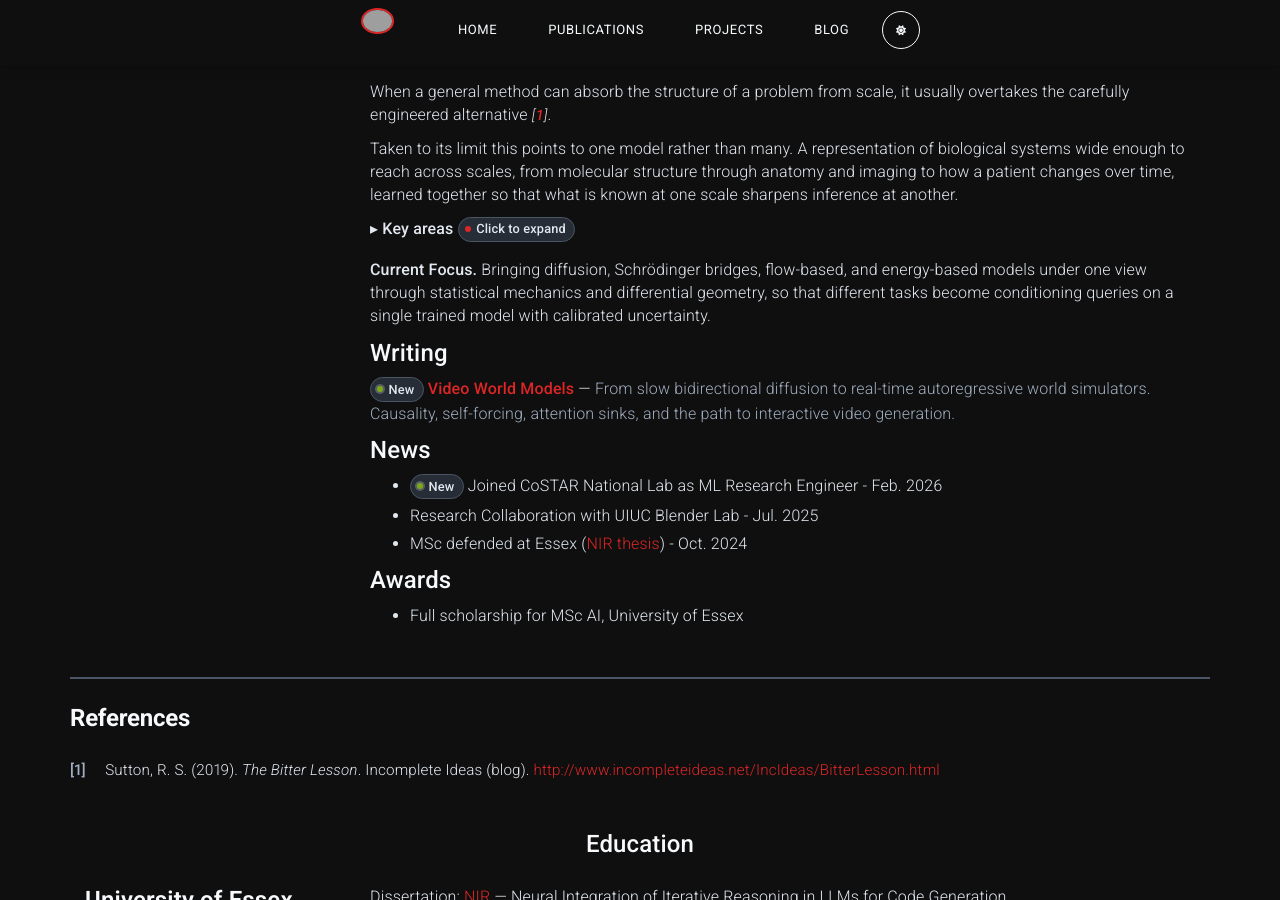
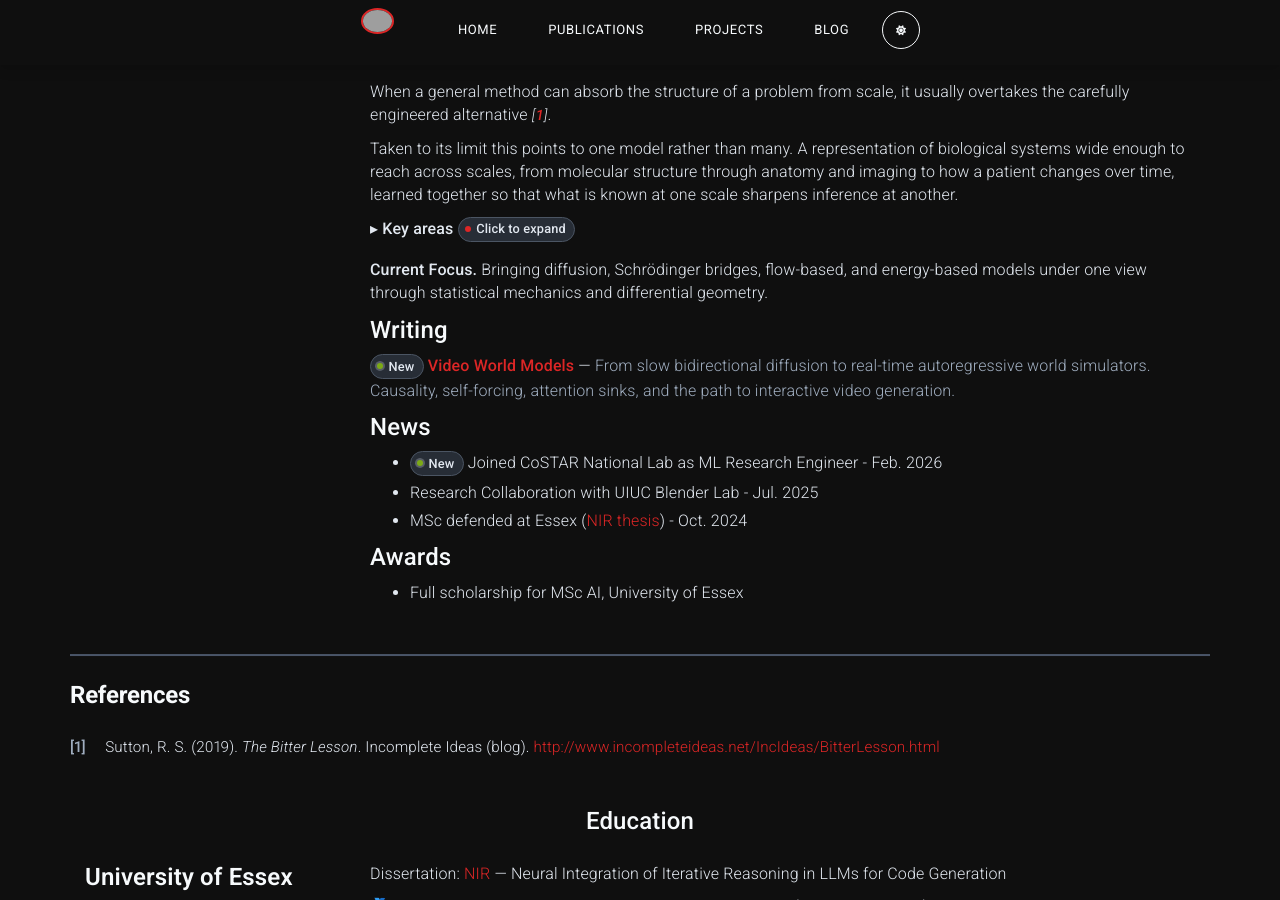
Before and after one commit to soran-ghaderi/soran-ghaderi.github.io, a Jekyll site: the page built from index.md, in a window 1280 px wide and 900 px high, scrolled down 528 px. Built offline with Jekyll 4.4.1, drawn with Linux system fonts in a browser that asks for light colours; nearby versions of some CDN libraries.

Commit message:
docs: update contents

```diff
--- a/_config.yml
+++ b/_config.yml
@@ -180,7 +180,7 @@ about_content: | # this will include new lines to allow paragraphs
   </details>
 
   <p style="margin-top: 1em;">
-  <strong>Current Focus.</strong> Bringing diffusion, Schrödinger bridges, flow-based, and energy-based models under one view through statistical mechanics and differential geometry, so that different tasks become conditioning queries on a single trained model with calibrated uncertainty.
+  <strong>Current Focus.</strong> Bringing diffusion, Schrödinger bridges, flow-based, and energy-based models under one view through statistical mechanics and differential geometry.
   </p>
 
   </section>
```
